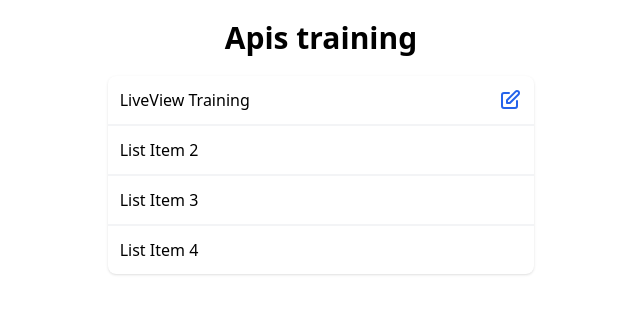
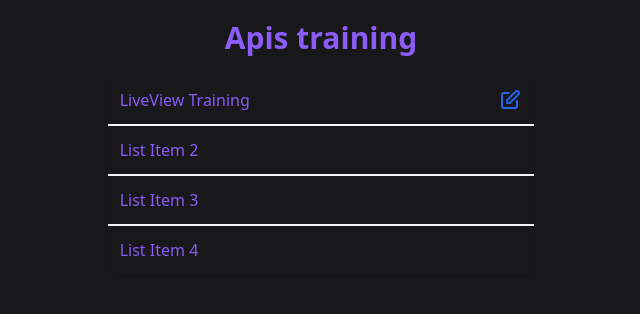
Before and after one commit to AlanPoveda/Apis_training, a plain HTML site: page index.html in a window 1280 px wide. Shown: the whole page, without its empty margins (319-959 px from the left). Drawn offline with nearby package versions, Linux system fonts and the light colour scheme.

Commit message:
add some style

```diff
--- a/index.html
+++ b/index.html
@@ -9,16 +9,16 @@
     <title>Apis Trainig</title>
 </head>
 
-<body>
-    <h1 class="text-3xl font-bold text-center pt-5 pb-5">
+<body class="bg-zinc-900">
+    <h1 class="text-3xl font-bold text-center pt-5 pb-5 text-violet-500">
         Apis training
     </h1>
     <div class="flex justify-center">
-        <div class="w-1/3 bg-white rounded-lg shadow ">
+        <div class="w-1/3 rounded-lg shadow ">
             <ul class="divide-y-2 divide-gray-100">
 
                 <a href="https://trainingliveview.fly.dev/" target="_blank">
-                    <li class="p-3 flex justify-between hover:bg-blue-600 hover:text-blue-200 duration-700">
+                    <li class="p-3 flex justify-between hover:bg-blue-600 hover:text-blue-200 duration-700 text-violet-500">
 
                         LiveView Training
                         <svg xmlns="http://www.w3.org/2000/svg" class="w-6 h-6 text-blue-600" fill="none"
@@ -32,9 +32,9 @@
                 </a>
 
 
-                <li class="p-3">List Item 2</li>
-                <li class="p-3">List Item 3</li>
-                <li class="p-3">List Item 4</li>
+                <li class="p-3 text-violet-500">List Item 2</li>
+                <li class="p-3 text-violet-500">List Item 3</li>
+                <li class="p-3 text-violet-500">List Item 4</li>
             </ul>
         </div>
     </div>
```
